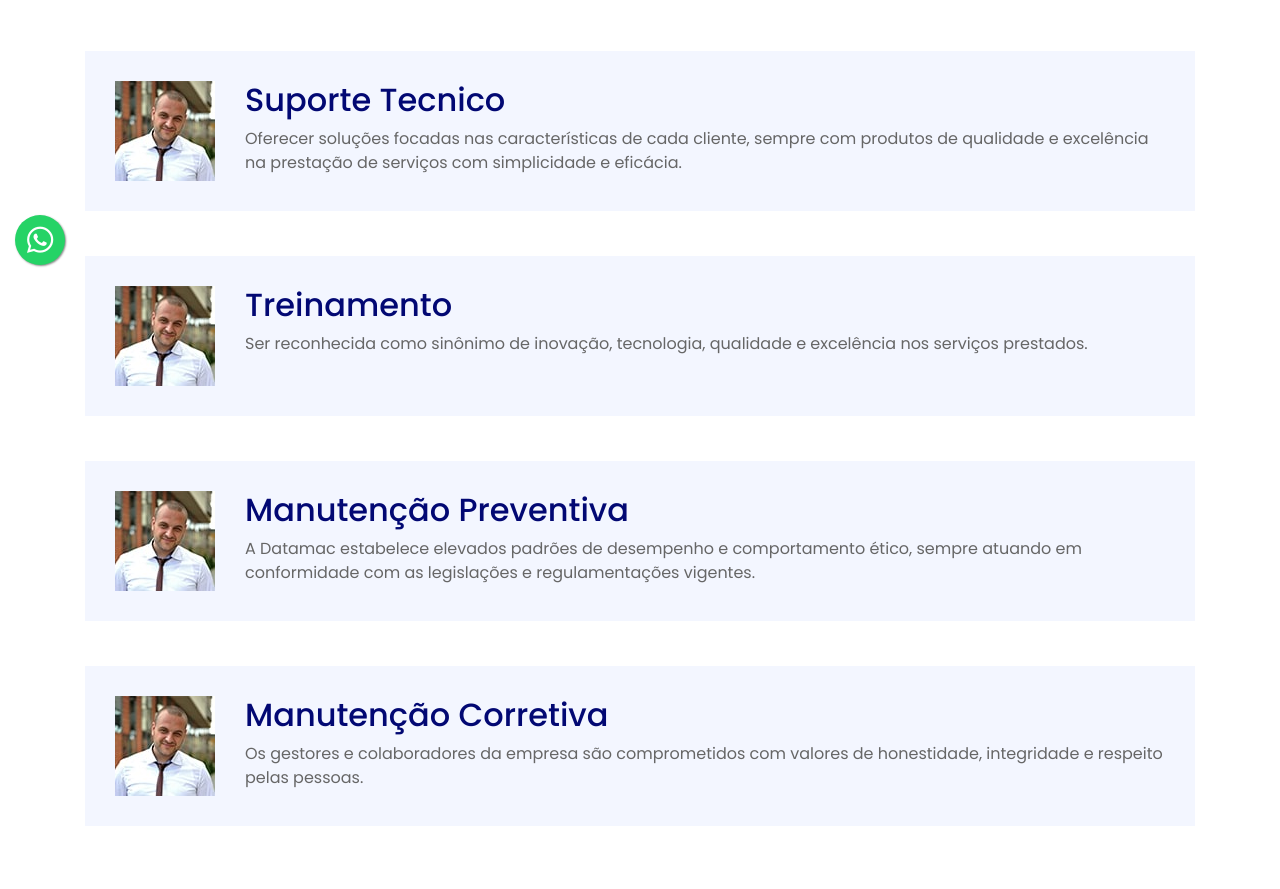
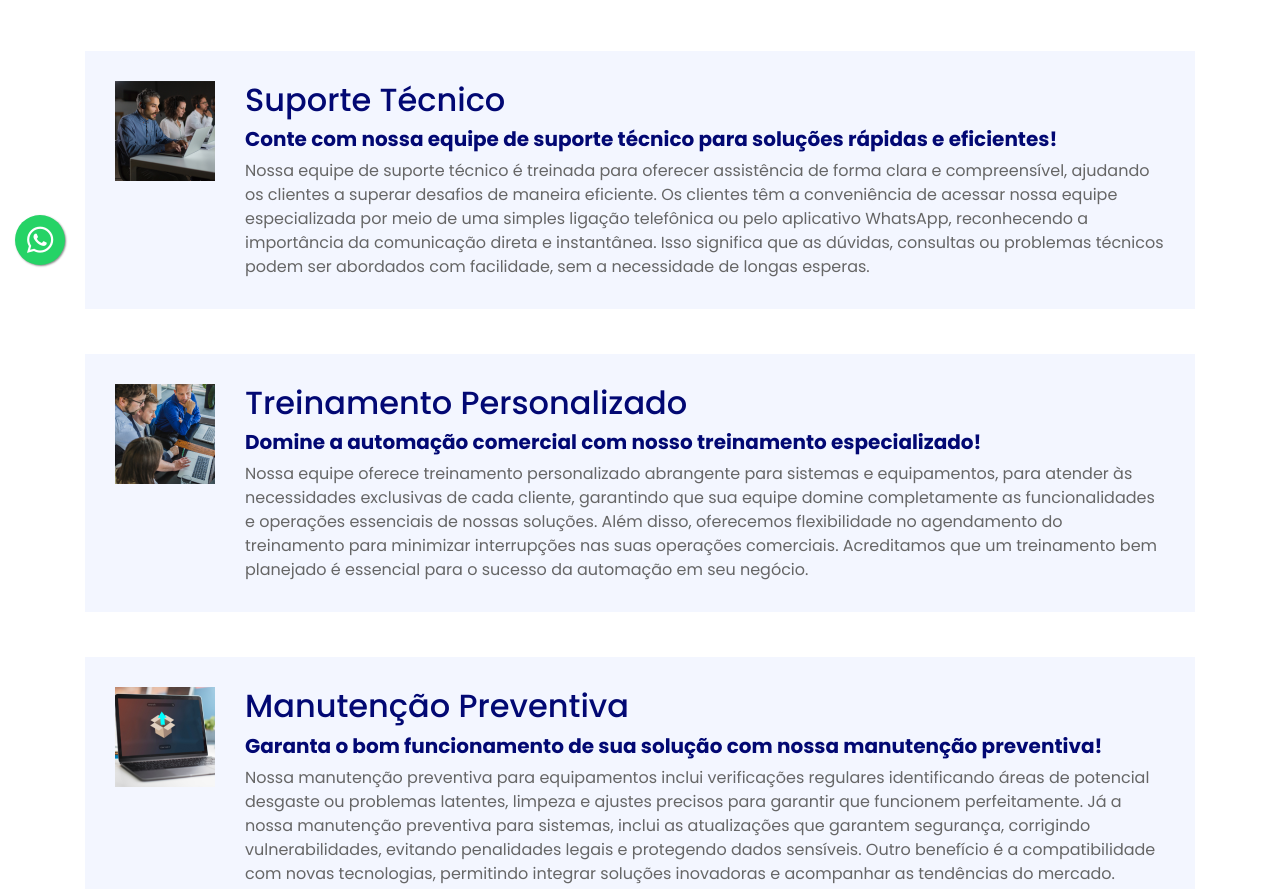
Before and after one commit to patriciasilvadev/datamacteste, a plain HTML site: page servicos.html in a window 1280 px wide. Shown: the part 520-1409 px from the top of the page. Drawn offline with nearby package versions, Linux system fonts and the light colour scheme.

Commit message:
atualizando os serviços

```diff
--- a/servicos.html
+++ b/servicos.html
@@ -141,51 +141,52 @@
 
 
 
-              <!-- Serviços Inicio -->
-			   <div class="container">
-
+        <!-- Serviços Inicio -->
+		<div class="container">
 			<div class="single">
 				<div class="single-bio wow fadeInUp">
 					<div class="single-bio-img">
-                        <img src="img/user.jpg" />
+                        <img src="img/suporte.png" />
                     </div>
 					<div class="single-bio-text">
-						<h2>Suporte Tecnico</h2>
-						<p>Oferecer soluções focadas nas características de cada cliente, sempre com produtos de qualidade e excelência na prestação de serviços com simplicidade e eficácia.</p>
+						<h2>Suporte Técnico</h2>
+                        <h3>Conte com nossa equipe de suporte técnico para soluções rápidas e eficientes!</h3>
+						<p>Nossa equipe de suporte técnico é treinada para oferecer assistência de forma clara e compreensível, ajudando os clientes a superar desafios de maneira eficiente. Os clientes têm a conveniência de acessar nossa equipe especializada por meio de uma simples ligação telefônica ou pelo aplicativo WhatsApp, reconhecendo a importância da comunicação direta e instantânea. Isso significa que as dúvidas, consultas ou problemas técnicos podem ser abordados com facilidade, sem a necessidade de longas esperas.</p>
 					</div>
 				</div>
 				<div class="single-bio wow fadeInUp">
 				<div class="single-bio-img">
-                        <img src="img/user.jpg" />
+                        <img src="img/treinamento.png" />
                     </div>
 					<div class="single-bio-text">
-						<h2>Treinamento</h2>
-						 <p>Ser reconhecida como sinônimo de inovação, tecnologia, qualidade e excelência nos serviços prestados.</p>
+						<h2>Treinamento Personalizado</h2>
+						 <h3>Domine a automação comercial com nosso treinamento especializado!</h3>
+                         <p>Nossa equipe oferece treinamento personalizado abrangente para sistemas e equipamentos, para atender às necessidades exclusivas de cada cliente, garantindo que sua equipe domine completamente as funcionalidades e operações essenciais de nossas soluções. Além disso, oferecemos flexibilidade no agendamento do treinamento para minimizar interrupções nas suas operações comerciais. Acreditamos que um treinamento bem planejado é essencial para o sucesso da automação em seu negócio.</p>
 					</div>
 				</div>
 				<div class="single-bio wow fadeInUp">
 				<div class="single-bio-img">
-                        <img src="img/user.jpg" />
+                        <img src="img/preventiva.png" />
                     </div>
 					<div class="single-bio-text">
 						<h2>Manutenção Preventiva</h2>
-						  <p>A Datamac estabelece elevados padrões de desempenho e comportamento ético, sempre atuando em conformidade com as legislações e regulamentações vigentes.</p>
+                        <h3>Garanta o bom funcionamento de sua solução com nossa manutenção preventiva!</h3>
+						<p>Nossa manutenção preventiva para equipamentos inclui verificações regulares identificando áreas de potencial desgaste ou problemas latentes, limpeza e ajustes precisos para garantir que funcionem perfeitamente. Já a nossa manutenção preventiva para sistemas, inclui as atualizações que garantem segurança, corrigindo vulnerabilidades, evitando penalidades legais e protegendo dados sensíveis. Outro benefício é a compatibilidade com novas tecnologias, permitindo integrar soluções inovadoras e acompanhar as tendências do mercado.</p>
 					</div>
 				</div>
 				<div class="single-bio wow fadeInUp">
 				<div class="single-bio-img">
-                        <img src="img/user.jpg" />
+                        <img src="img/corretiva.png" />
                     </div>
 					<div class="single-bio-text">
 						<h2>Manutenção Corretiva</h2>
-						 <p>Os gestores e colaboradores da empresa são comprometidos com valores de honestidade, integridade e respeito pelas pessoas.</p>
+                        <h3>Emergência? Estamos prontos! Restabeleça a operação com nossa manutenção corretiva.</h3>
+						 <p>A manutenção corretiva entra em ação quando ocorrem falhas inesperadas nos sistemas e equipamentos de automação. Nossa equipe altamente especializada realiza diagnósticos rápidos e implementa soluções eficientes para restaurar a funcionalidade total do sistema. Além de ser treinada para diagnosticar e resolver problemas físicos em seus equipamentos seja um componente desgastado, uma falha inesperada ou qualquer outro problema relacionado ao hardware. Priorizamos a minimização do tempo de inatividade, garantindo que seus processos possam ser retomados com rapidez.</p>
 					</div>
 				</div>
 			</div>
         </div>
-
-
-            <!-- Serviços Final -->
+        <!-- Serviços Final -->
 
 
 
@@ -193,7 +194,7 @@
 
 
 
-                       <!-- Rodapé Inicio -->
+        <!-- Rodapé Inicio -->
             <div class="footer wow fadeIn" data-wow-delay="0.3s">
                 <div class="container">
                     <div class="row">
```
Also changed, not shown: index.html (+18 -31 lines), img/corretiva.png (added), img/preventiva.png (added), img/service-4.jpg, img/service-6.jpg, img/suporte.png (added), img/treinamento.png (added).
